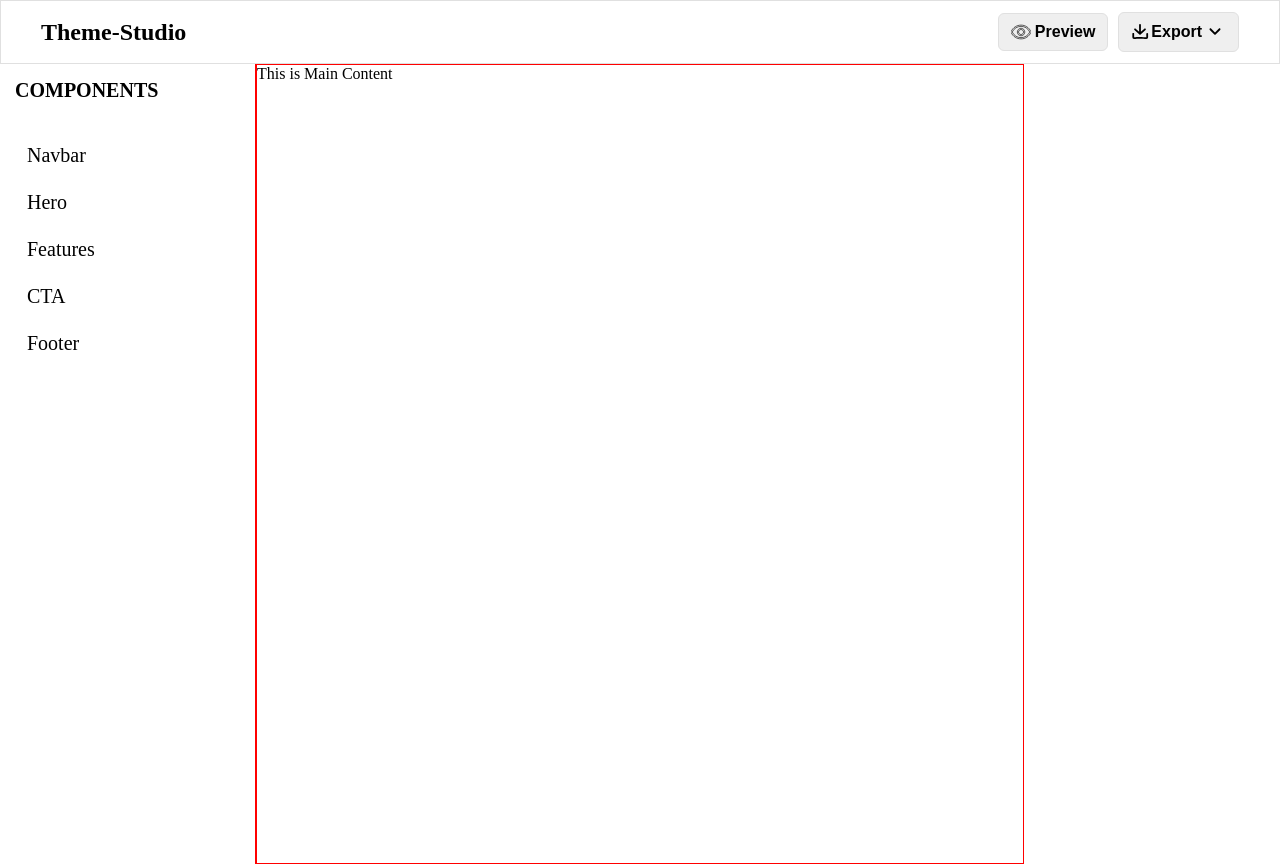
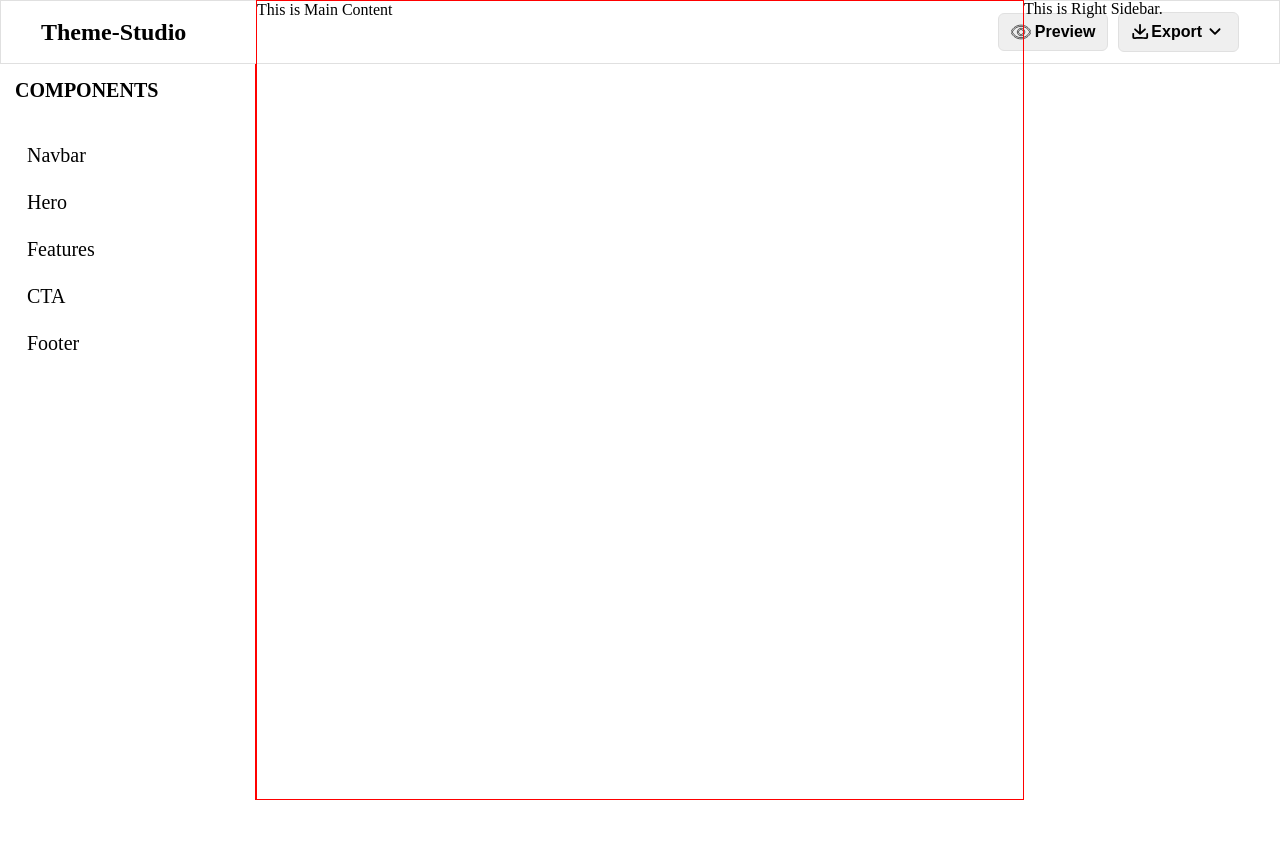
Before and after one commit to codekushall/Theme-Studio, a React (Vite) app: page / in a window 1280 px wide. After the commit the page ends 800 px from the top, so only its background shows below. Built offline with nearby package versions, Linux system fonts and the light colour scheme.

Commit message:
leftsidebar fix

```diff
--- a/src/components/layout/navbar/Navbar.styles.ts
+++ b/src/components/layout/navbar/Navbar.styles.ts
@@ -3,6 +3,7 @@ import styled from "styled-components";
 export const NavbarWrapper = styled.nav`
   height: 64px;
   width: 100%;
+  position:fixed;
   padding: 0px 40px;
   display: flex;
   justify-content: space-between;
--- a/src/components/sidebar/LeftSidebar.styles.ts
+++ b/src/components/sidebar/LeftSidebar.styles.ts
@@ -1,11 +1,11 @@
 import styled from "styled-components";
 
-
 export const Border = styled.div`
-height:100%;
-width:20%;
+  height: calc(100vh - 64px);
+  width: 20%;
+  position: sticky;
+  top: 64px;
   border-right: 1px solid red;
-
 `;
 
 export const UnorderList = styled.ul`
@@ -14,11 +14,11 @@ export const UnorderList = styled.ul`
 `;
 
 export const HeadingFour = styled.h4`
-   margin:15px;
-   font-size:20px;
+  margin: 15px;
+  font-size: 20px;
 `;
 
 export const NavList = styled.li`
-   padding:12px;
-   font-size: 20px;
+  padding: 12px;
+  font-size: 20px;
 `;
--- a/src/components/sidebar/RightSidebar.tsx
+++ b/src/components/sidebar/RightSidebar.tsx
@@ -0,0 +1,7 @@
+const RightSidebar: React.FC = () => {
+    return (
+        <div>
+            This is Right Sidebar.
+        </div>);
+};
+export default RightSidebar;
--- a/src/index.css
+++ b/src/index.css
@@ -4,3 +4,8 @@
   padding: 0;
   box-sizing: border-box;
 }
+body{
+  position: relative;
+  height: 100%;
+  width: 100%;
+}
--- a/src/routes/__root.tsx
+++ b/src/routes/__root.tsx
@@ -4,11 +4,13 @@ import Navbar from "../components/layout/navbar/Navbar";
 import LeftSideBar from "../components/sidebar/LeftSidebar";
 import React from "react";
 import styled from "styled-components";
+import RightSidebar from "../components/sidebar/RightSidebar";
 
 const MainContent = styled.div`
-   height:100vh;
+height:100vh;
    width:100%;
    display:flex;
+   position:relative;
 `;
 const RootLayout = () => (
   <React.Fragment>
@@ -16,6 +18,7 @@ const RootLayout = () => (
     <MainContent>
       <LeftSideBar />
       <Outlet />
+      <RightSidebar />
     </MainContent>
     <TanStackRouterDevtools />
   </React.Fragment>
```
